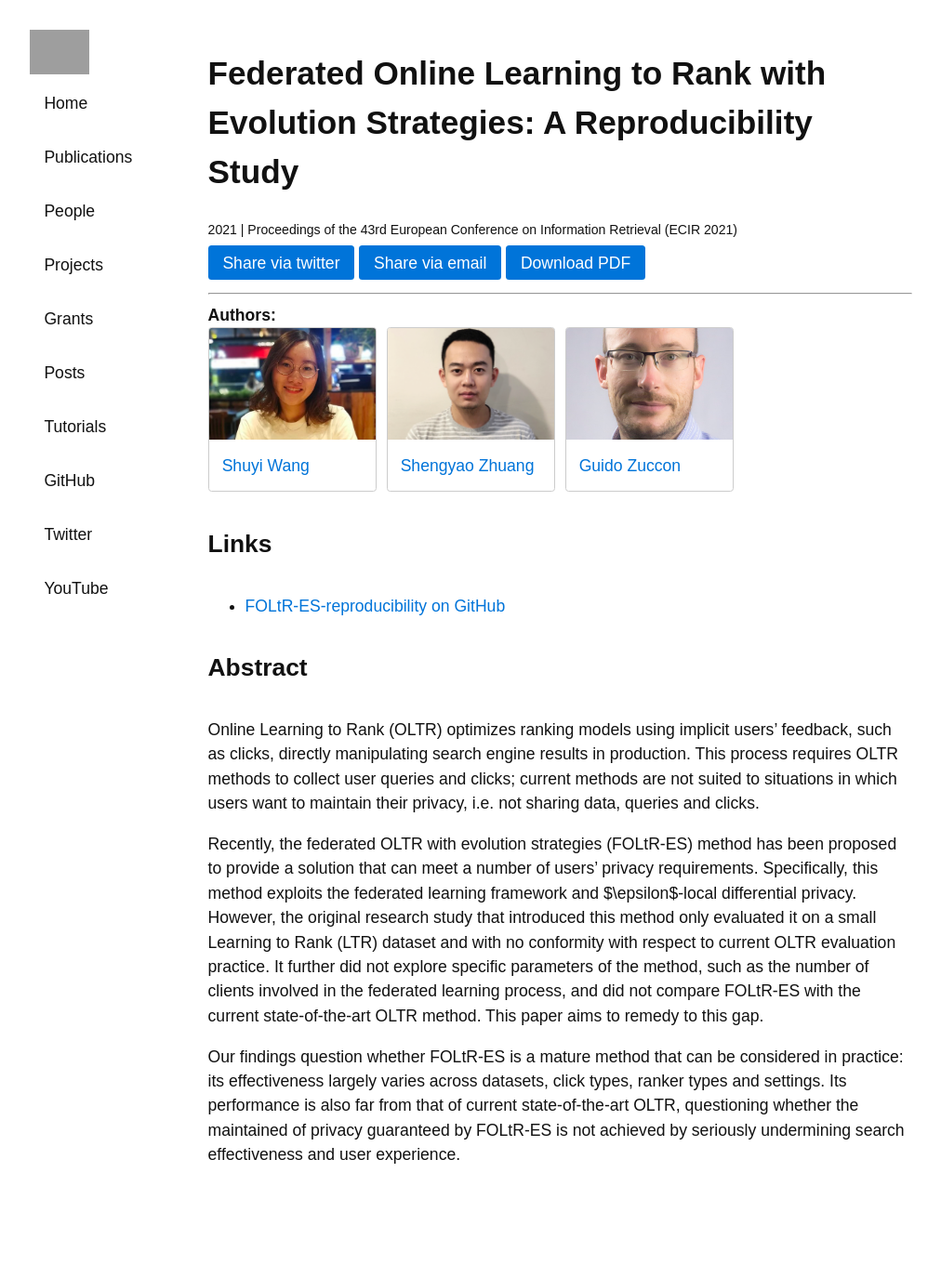
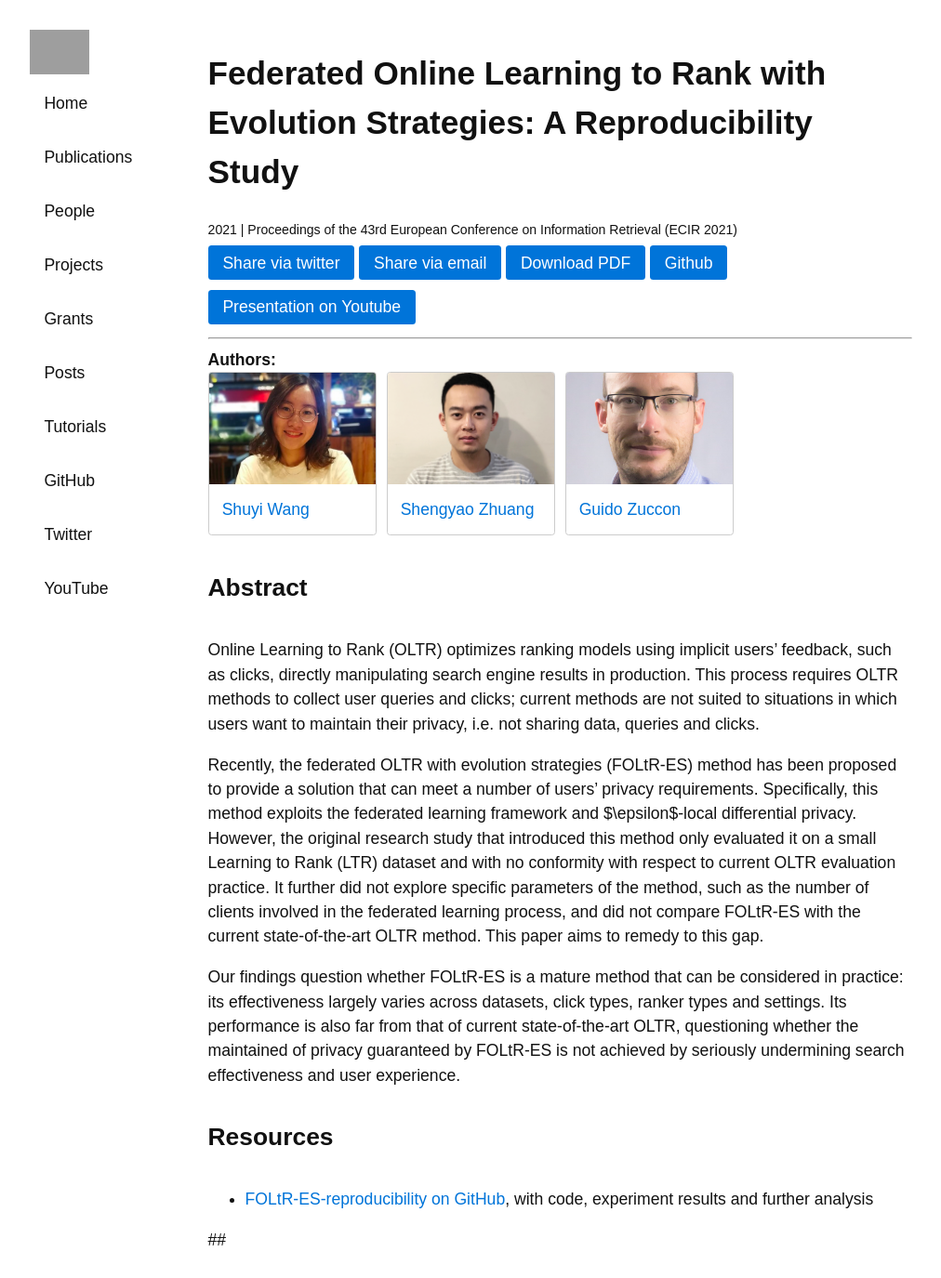
Before and after one commit to ielab/ielab.github.io, a Jekyll site: the page built from _publications/wang-2021-foltr-reproducibility.md, in a window 1280 px wide. Shown: the whole page at 93% size, without its empty margins (139-1151 px from the left). Built offline with Jekyll 4.4.1, drawn with Linux system fonts in a browser that asks for light colours; before the commit the page ends 1284 px from its top, so only the background shows below that; grey boxes are pictures that could not be loaded.

Commit message:
update karly

```diff
--- a/_publications/karly-2021-foltr-reproducibility.md
+++ b/_publications/wang-2021-foltr-reproducibility.md
@@ -3,11 +3,13 @@ authors: [shuyi-wang, shengyao-zhuang, guido-zuccon]
 title: "Federated Online Learning to Rank with Evolution Strategies: A Reproducibility Study"
 venue: Proceedings of the 43rd European Conference on Information Retrieval (ECIR 2021)
 year: 2021
-pdf: /publications/pdfs/karly2021foltr-reproducibility.pdf
+pdf: /publications/pdfs/wang2021foltr-reproducibility.pdf
+links:
+ - url: https://github.com/ielab/foltr
+   name: Github
+ - url: https://
+   name: Presentation on Youtube
 ---
-
-## Links
- - [FOLtR-ES-reproducibility on GitHub](https://github.com/ielab/foltr)
 
 ## Abstract
 
@@ -16,3 +18,11 @@ Online Learning to Rank (OLTR) optimizes ranking models using implicit users' fe
 Recently, the federated OLTR with evolution strategies (FOLtR-ES) method has been proposed to provide a solution that can meet a number of users' privacy requirements. Specifically, this method exploits the federated learning framework and $\epsilon$-local differential privacy. However, the original research study that introduced this method only evaluated it on a small Learning to Rank (LTR) dataset and with no conformity with respect to current OLTR evaluation practice. It further did not explore specific parameters of the method, such as the number of clients involved in the federated learning process, and did not compare FOLtR-ES with the current state-of-the-art OLTR method. This paper aims to remedy to this gap.
 
 Our findings question whether FOLtR-ES is a mature method that can be considered in practice: its effectiveness largely varies across datasets, click types, ranker types and settings. Its performance is also far from that of current state-of-the-art OLTR, questioning whether the maintained of privacy guaranteed by FOLtR-ES is not achieved by seriously undermining search effectiveness and user experience.
+
+
+
+## Resources
+
+ - [FOLtR-ES-reproducibility on GitHub](https://github.com/ielab/foltr), with code, experiment results and further analysis
+
+##
```
Also changed, not shown: 2 other files.
